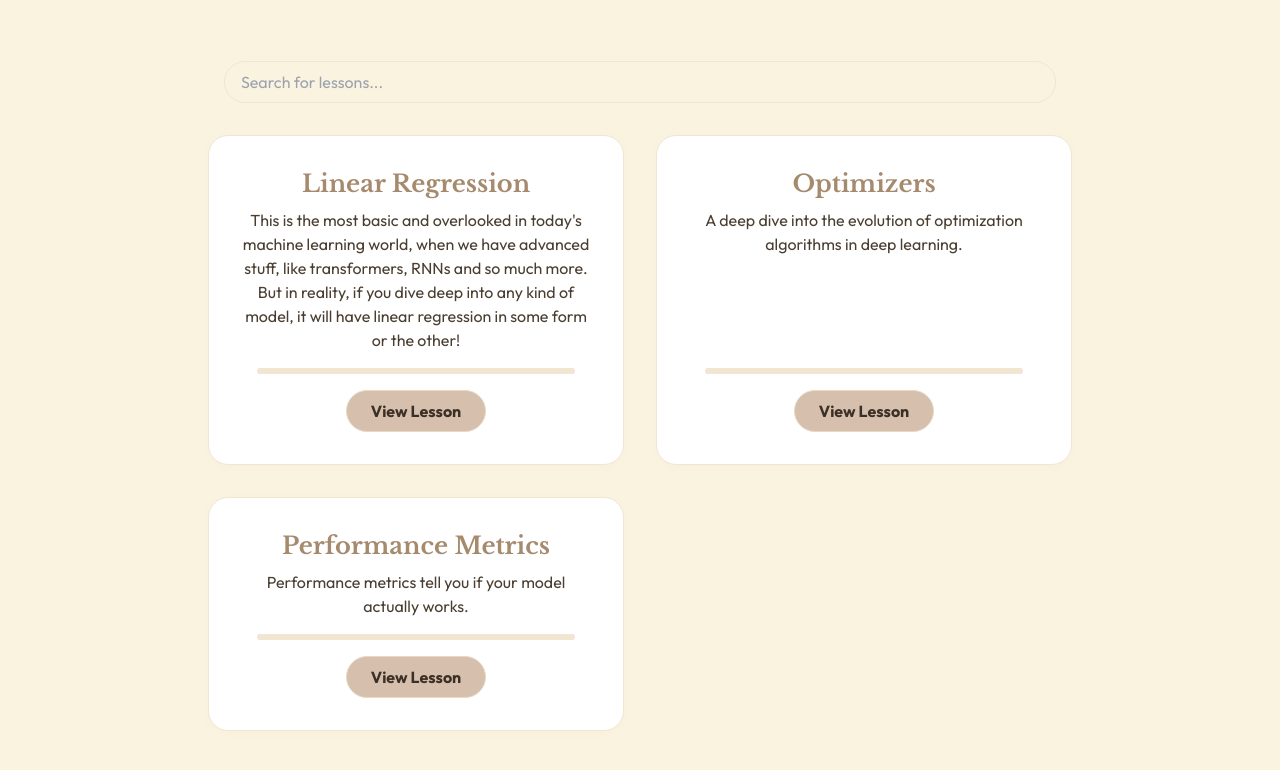
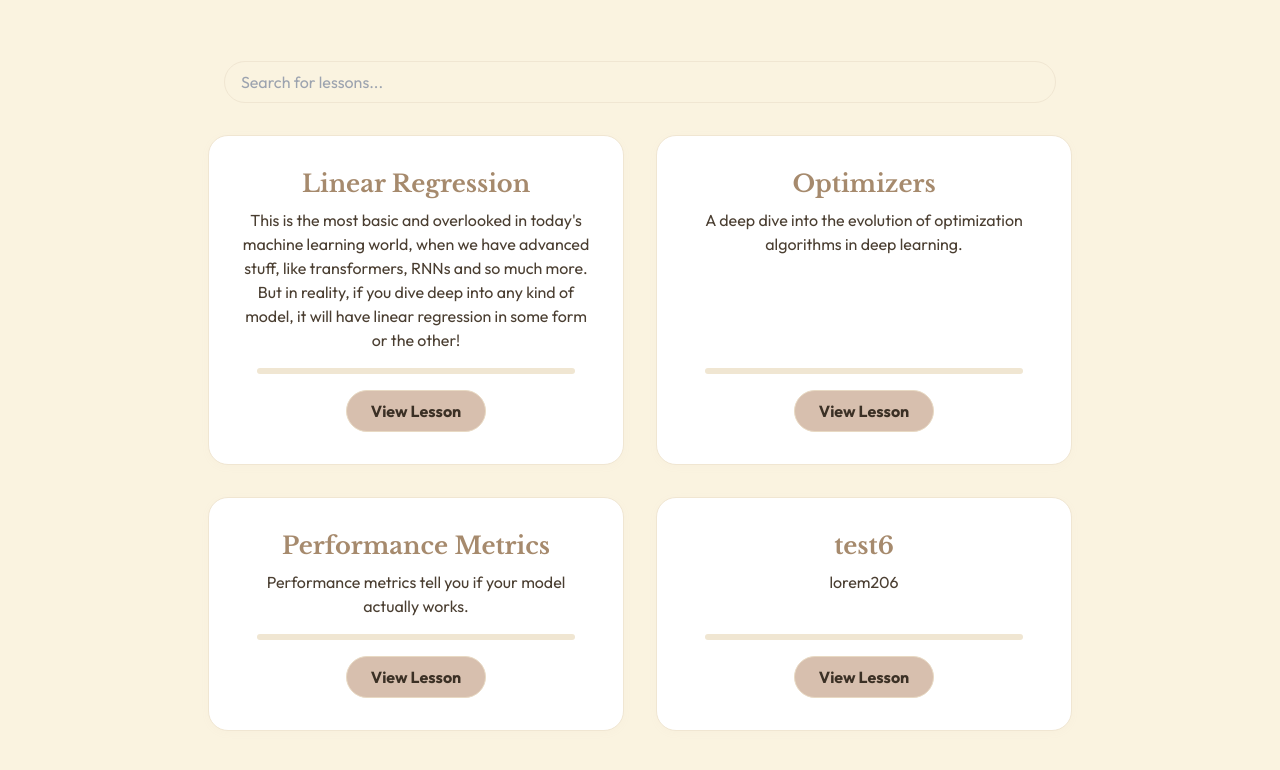
Before and after one commit to thezeusproject/thezeusproject.github.io, a website: page pages/curriculum.html in a window 1280 px wide. Shown: the part 284-1054 px from the top of the page. Drawn offline with nearby package versions, Linux system fonts and the light colour scheme.

Commit message:
fix - Dynamic Update

```diff
--- a/assets/js/curriculum.js
+++ b/assets/js/curriculum.js
@@ -1,23 +1,12 @@
-const blogs = [
-  {
-    id: 'linear-regression',
-    title: "Linear Regression",
-    subtitle: "This is the most basic and overlooked in today's machine learning world, when we have advanced stuff, like transformers, RNNs and so much more. But in reality, if you dive deep into any kind of model, it will have linear regression in some form or the other!",
-    html: 'blog-pages/linear-regression.html'
-  },
-  {
-    id: 'optimizers',
-    title: "Optimizers",
-    subtitle: "A deep dive into the evolution of optimization algorithms in deep learning.",
-    html: 'blog-pages/optimizer-theory.html'
-  },
-  {
-    id: "performance-metrics",
-    title: "Performance Metrics",
-    subtitle: "Performance metrics tell you if your model actually works.",
-    html: "blog-pages/performance-metrics.html",
-  }
-];
+let blogs = [];
+
+fetch('../../blogs.json')
+  .then(res => res.json())
+  .then(data => {
+    blogs = data;
+    loadBlogs(blogs);
+  });
+
 
 function loadBlogs(blogsToLoad) {
   const blogList = document.getElementById('blog-list');
--- /dev/null
+++ b/blogs.json
@@ -0,0 +1,22 @@
+[
+  {
+    "id": "linear-regression",
+    "title": "Linear Regression",
+    "subtitle": "This is the most basic and overlooked in today's machine learning world, when we have advanced stuff, like transformers, RNNs and so much more. But in reality, if you dive deep into any kind of model, it will have linear regression in some form or the other!"
+  },
+  {
+    "id": "optimizers",
+    "title": "Optimizers",
+    "subtitle": "A deep dive into the evolution of optimization algorithms in deep learning."
+  },
+  {
+    "id": "performance-metrics",
+    "title": "Performance Metrics",
+    "subtitle": "Performance metrics tell you if your model actually works."
+  },
+  {
+    "id": "test",
+    "title": "test6",
+    "subtitle": "lorem206"
+  }
+]
--- a/pages/curriculum.html
+++ b/pages/curriculum.html
@@ -105,6 +105,6 @@
         >
       </div>
     </footer>
-    <script src="../assets/js/curriculum.js"></script>
+    <script type="module" src="../assets/js/curriculum.js"></script>
   </body>
 </html>
```
Also changed, not shown: assets/js/blogGeneration.js (added, +29 -0 lines), content/blog/linear-regression.md (+0 -1 lines), content/blog/optimizers.md (+0 -1 lines), content/blog/performance-metrics.md (+0 -1 lines), content/blog/test.md (added, +5 -0 lines), package.json (added, +10 -0 lines), 1 other file.
